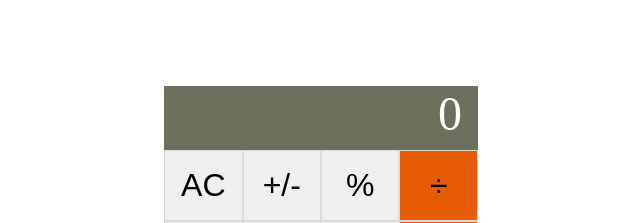
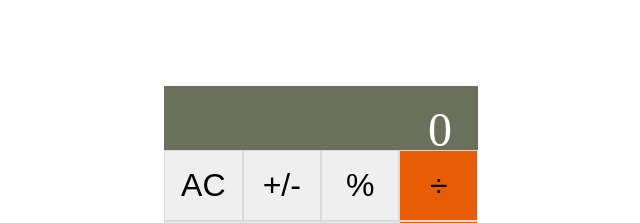
Before and after one commit to Micky373/math_magicians, a React (Create React App) app: page / in a window 1280 px wide. Shown: the top 223 px of the page, without its empty margins (319-959 px from the left). Built offline with nearby package versions, Linux system fonts and the light colour scheme.

Commit message:
Fix overflow issues

```diff
--- a/src/App.css
+++ b/src/App.css
@@ -30,6 +30,8 @@ button {
   font-size: 3rem;
   padding: 1rem;
   color: white;
+  width: 17rem;
+  overflow: auto;
 }
 
 .button_container {
--- a/src/components/calculator.js
+++ b/src/components/calculator.js
@@ -14,7 +14,7 @@ class Calculator extends React.Component {
     const display = `${total || operation || next ? `${total || ''} ${operation || ''} ${next || ''}` : '0'} `;
     return (
       <div className="calculator_container">
-        <div className="display"><span className="display_string">{display}</span></div>
+        <div className="display"><div className="display_string">{display}</div></div>
         <div className="button_container">
           <button type="button" className="button" onClick={this.handleClick}>
             AC
```
